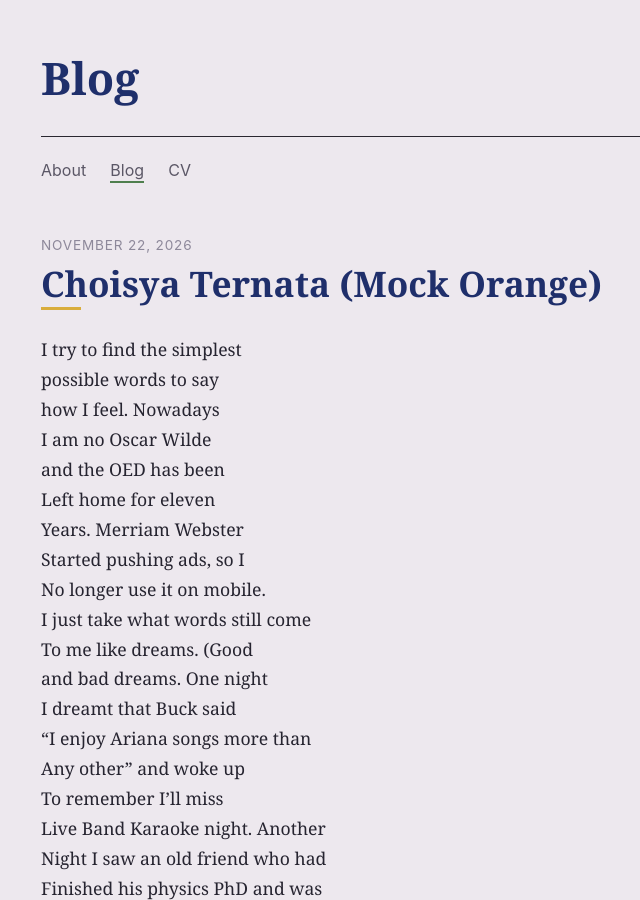
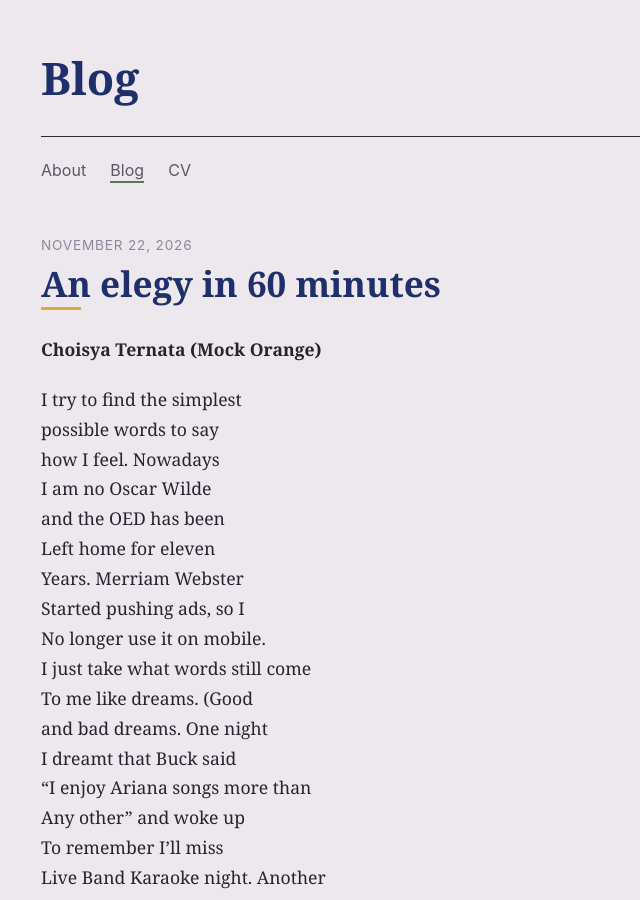
Before and after one commit to Alexa-Pan/Alexa-Pan.github.io, a Jekyll site: the page built from _posts/2026-11-22-mock-orange.md, in a window 1280 px wide and 900 px high. Shown: the whole window, without its empty margins (169-809 px from the left). Built offline with Jekyll 4.4.1, drawn with Linux system fonts in a browser that asks for light colours.

Commit message:
Retitle poem post to "An elegy in 60 minutes"

```diff
--- a/_posts/2026-11-22-mock-orange.md
+++ b/_posts/2026-11-22-mock-orange.md
@@ -1,6 +1,8 @@
 ---
-title: "Choisya Ternata (Mock Orange)"
+title: An elegy in 60 minutes
 ---
+
+**Choisya Ternata (Mock Orange)**
 
 I try to find the simplest
 possible words to say
```
